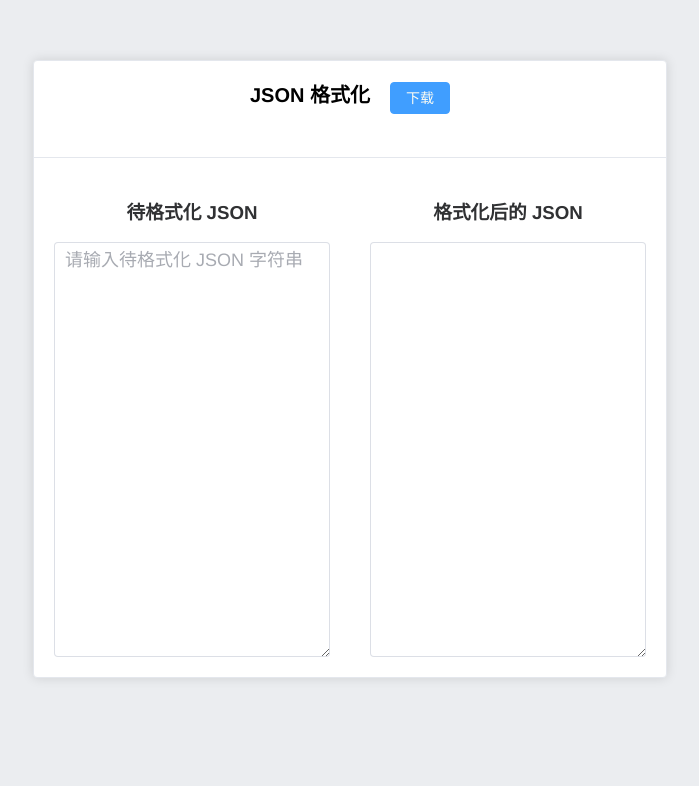
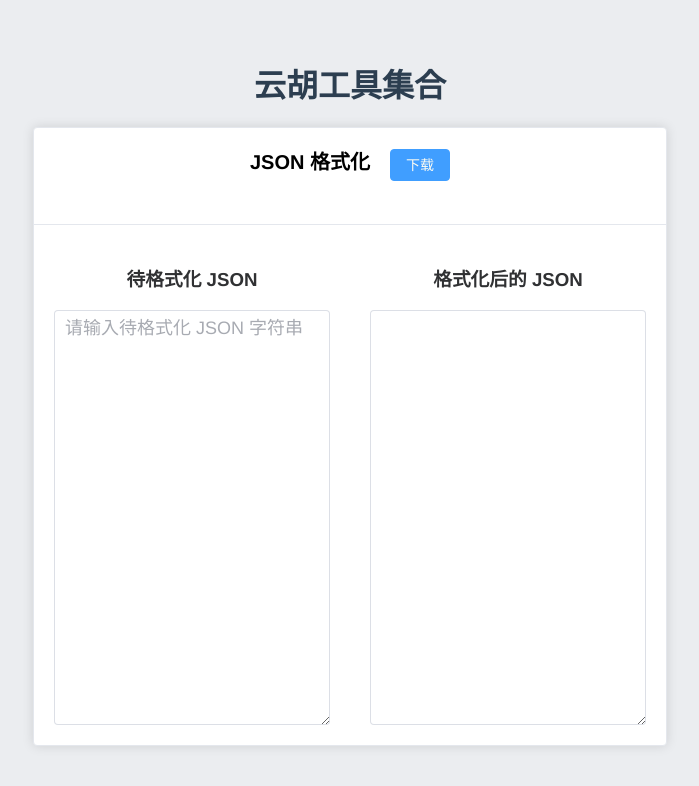
Before and after one commit to stevenling/interesting-util-client, a Vue app: page / in a window 1280 px wide. Shown: the top 786 px of the page, without its empty margins (290-989 px from the left). Built offline with nearby package versions, Linux system fonts and the light colour scheme.

Commit message:
feat: add code format

```diff
--- a/src/App.vue
+++ b/src/App.vue
@@ -1,5 +1,7 @@
 <template>
+	<h1>云胡工具集合</h1>
   <JsonFormat />
+
 </template>
 
 <script>
```
Also changed, not shown: src/components/CodeFormat.vue (added, +8 -0 lines), 1 other file (tests, documents, lock files or other folders).
